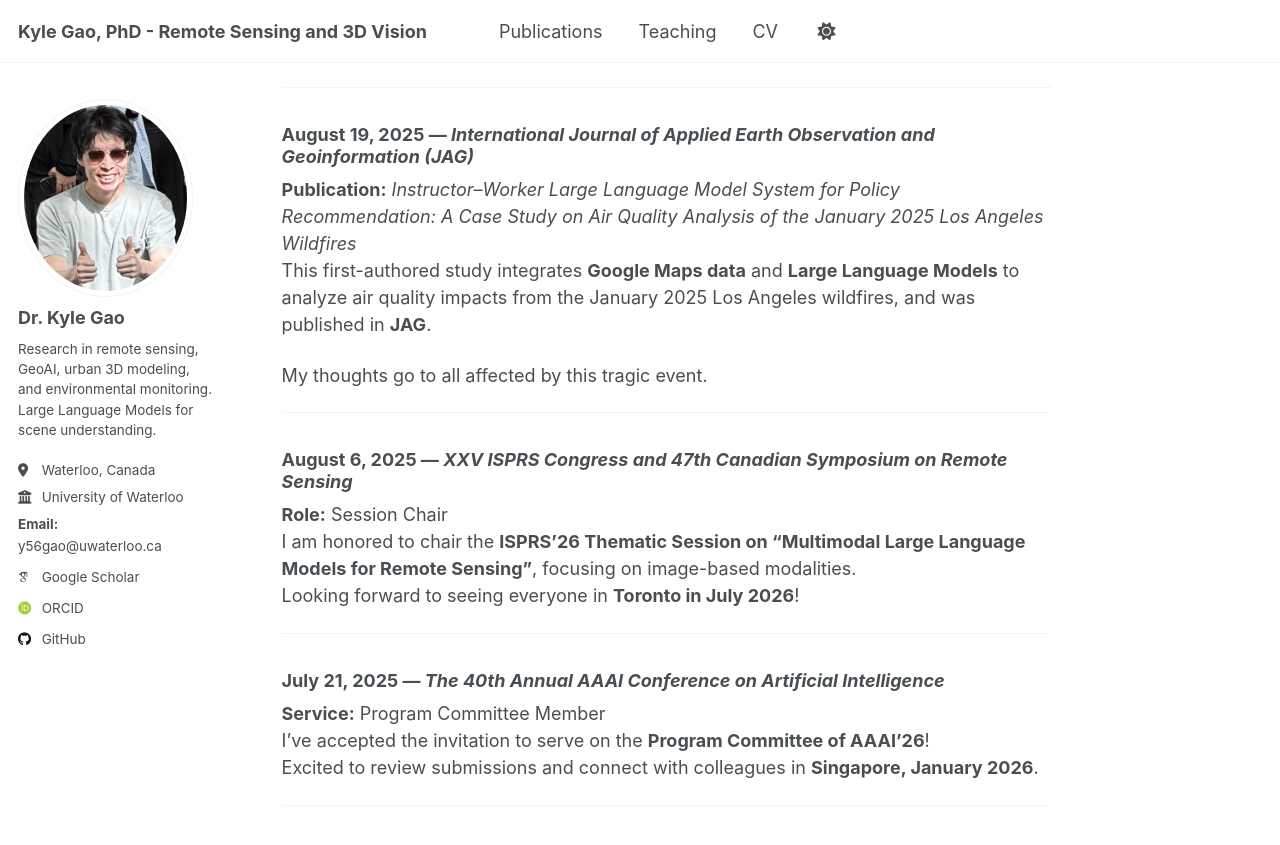
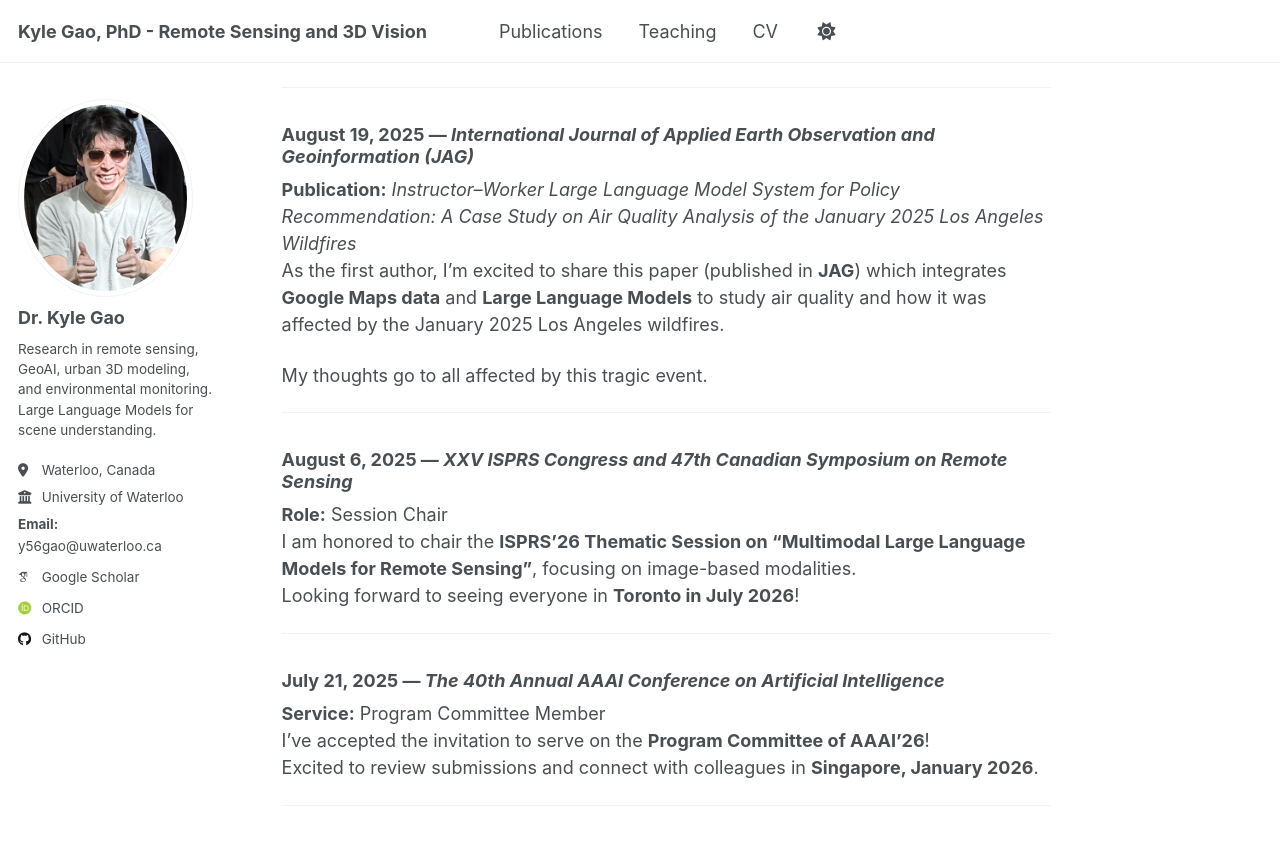
Before and after one commit to kyle-gao/kyle-gao.github.io, a Jekyll site: the page built from _pages/about.md, in a window 1280 px wide and 900 px high, scrolled down 1872 px. Shown: the top 845 px of the window. Built offline with Jekyll 4.4.1, drawn with Linux system fonts in a browser that asks for light colours; some web fonts are replaced; a script that is not in the unit is left out.

Commit message:
Revise publication description for clarity and tone
Reworded the description of the publication to emphasize authorship and excitement.

```diff
--- a/_pages/about.md
+++ b/_pages/about.md
@@ -57,7 +57,7 @@ I would like to thank my coauthors for their excellent collaboration and contrib
 
 ### August 19, 2025 — *International Journal of Applied Earth Observation and Geoinformation (JAG)*
 **Publication:** *Instructor–Worker Large Language Model System for Policy Recommendation: A Case Study on Air Quality Analysis of the January 2025 Los Angeles Wildfires*
-This first-authored study integrates **Google Maps data** and **Large Language Models** to analyze air quality impacts from the January 2025 Los Angeles wildfires, and was published in **JAG**.
+As the first author, I'm excited to share this paper (published in **JAG**) which integrates **Google Maps data** and **Large Language Models** to study air quality and how it was affected by the January 2025 Los Angeles wildfires.
 
 My thoughts go to all affected by this tragic event.
 
```
